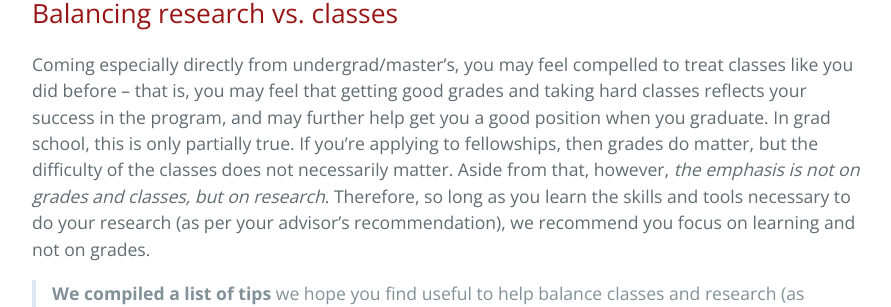
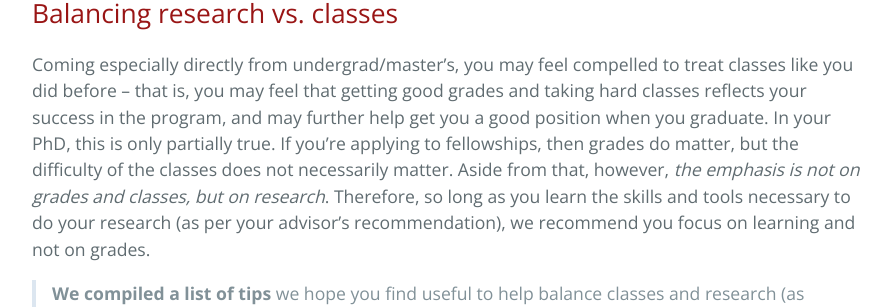
Before and after one commit to yanivyacoby/a-guide-to-your-phd, a Jekyll site: the page built from guide.md, in a window 1280 px wide and 900 px high, scrolled down 3327 px. Shown: the part 208-515 px from the top of the window, without its empty margins (192-1083 px from the left). Built offline with Jekyll 4.4.1, drawn with Linux system fonts in a browser that asks for light colours.

Commit message:
Update guide.md

```diff
--- a/guide.md
+++ b/guide.md
@@ -125,7 +125,7 @@ The specific set of skills you have to learn depends on your lab and advisor. Fo
 Coming especially directly from undergrad/master's, you may feel compelled to treat classes like you did before --
 that is, you may feel that getting good grades and taking hard classes reflects your success in the program,
 and may further help get you a good position when you graduate.
-In grad school, this is only partially true.
+In your PhD, this is only partially true.
 If you're applying to fellowships, then grades do matter, but the difficulty of the classes does not necessarily matter.
 Aside from that, however, _the emphasis is not on grades and classes, but on research_.
 Therefore, so long as you learn the skills and tools necessary to do your research (as per your advisor's recommendation),
```
